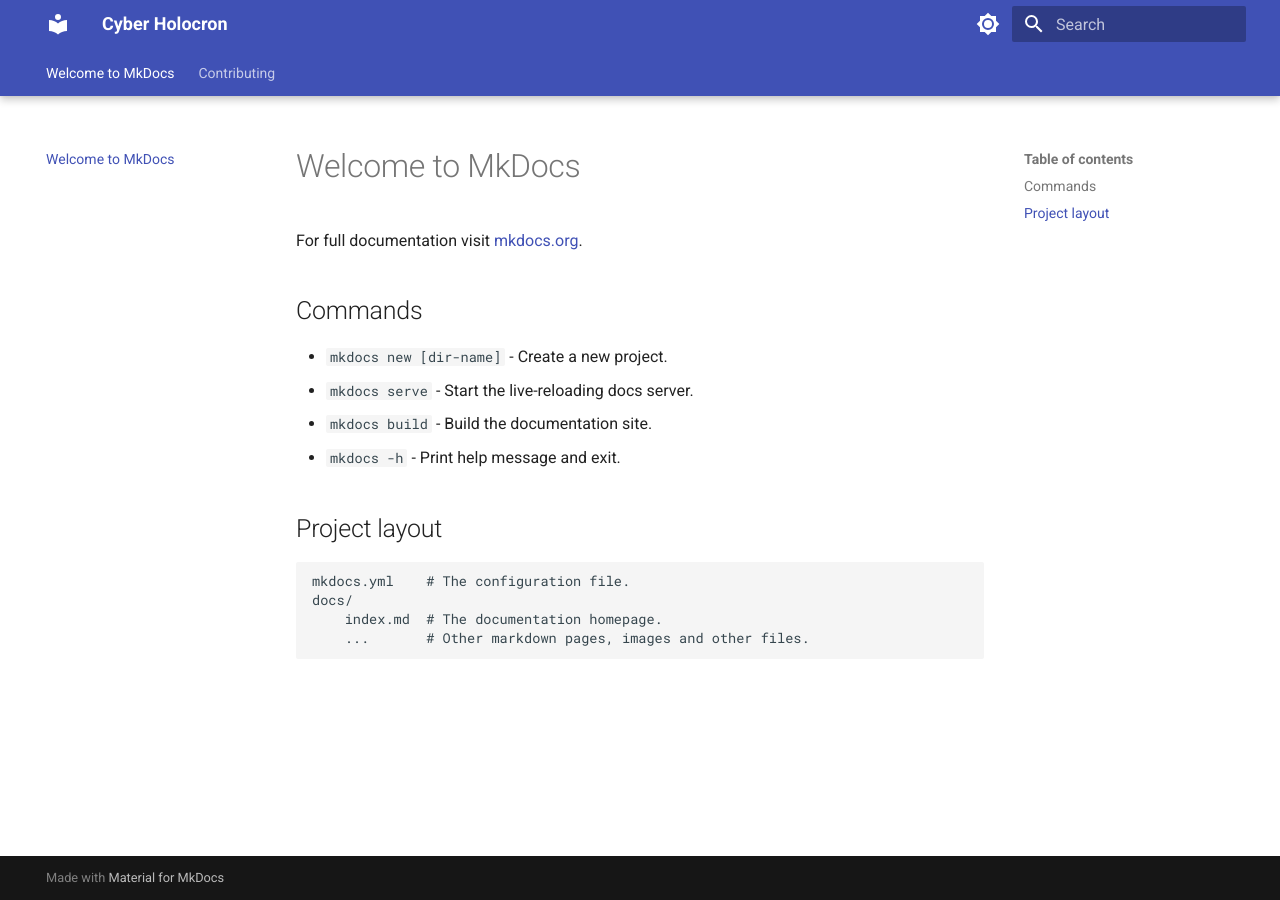
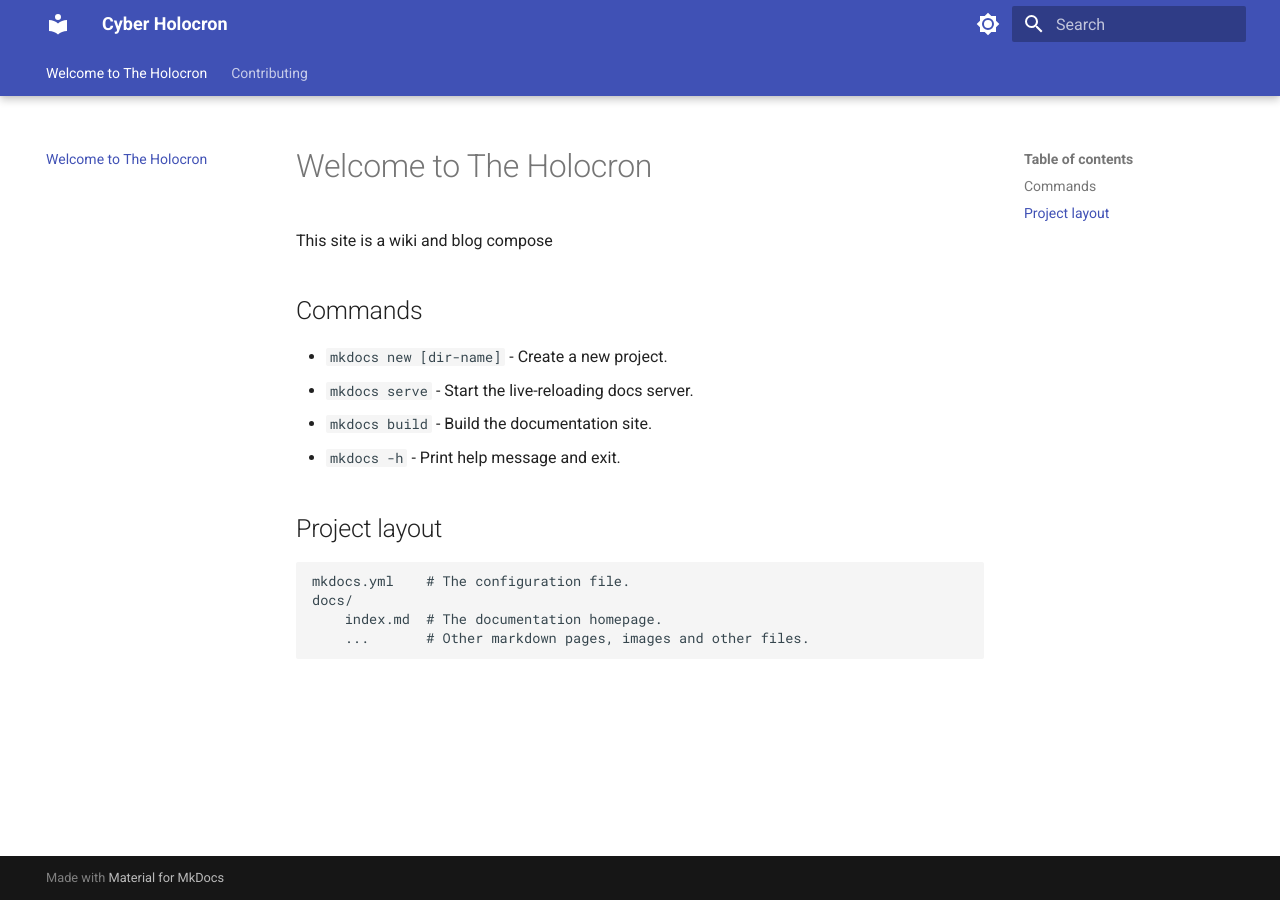
Before and after one commit to CyberInPublic/holocron-wiki, an MkDocs documentation site: the page built from docs/index.md, in a window 1280 px wide. Built offline with MkDocs 1.6.1 and Material for MkDocs 9.7.7, drawn with Linux system fonts in a browser that asks for light colours.

Commit message:
Update `docs/index.md`

````diff
--- a/docs/index.md
+++ b/docs/index.md
@@ -1,17 +1,19 @@
-# Welcome to MkDocs
+# Welcome to The Holocron
 
-For full documentation visit [mkdocs.org](https://www.mkdocs.org).
+This site is a wiki and blog compose
 
 ## Commands
 
-* `mkdocs new [dir-name]` - Create a new project.
-* `mkdocs serve` - Start the live-reloading docs server.
-* `mkdocs build` - Build the documentation site.
-* `mkdocs -h` - Print help message and exit.
+- `mkdocs new [dir-name]` - Create a new project.
+- `mkdocs serve` - Start the live-reloading docs server.
+- `mkdocs build` - Build the documentation site.
+- `mkdocs -h` - Print help message and exit.
 
 ## Project layout
 
-    mkdocs.yml    # The configuration file.
-    docs/
-        index.md  # The documentation homepage.
-        ...       # Other markdown pages, images and other files.
+```
+mkdocs.yml    # The configuration file.
+docs/
+    index.md  # The documentation homepage.
+    ...       # Other markdown pages, images and other files.
+```
````
